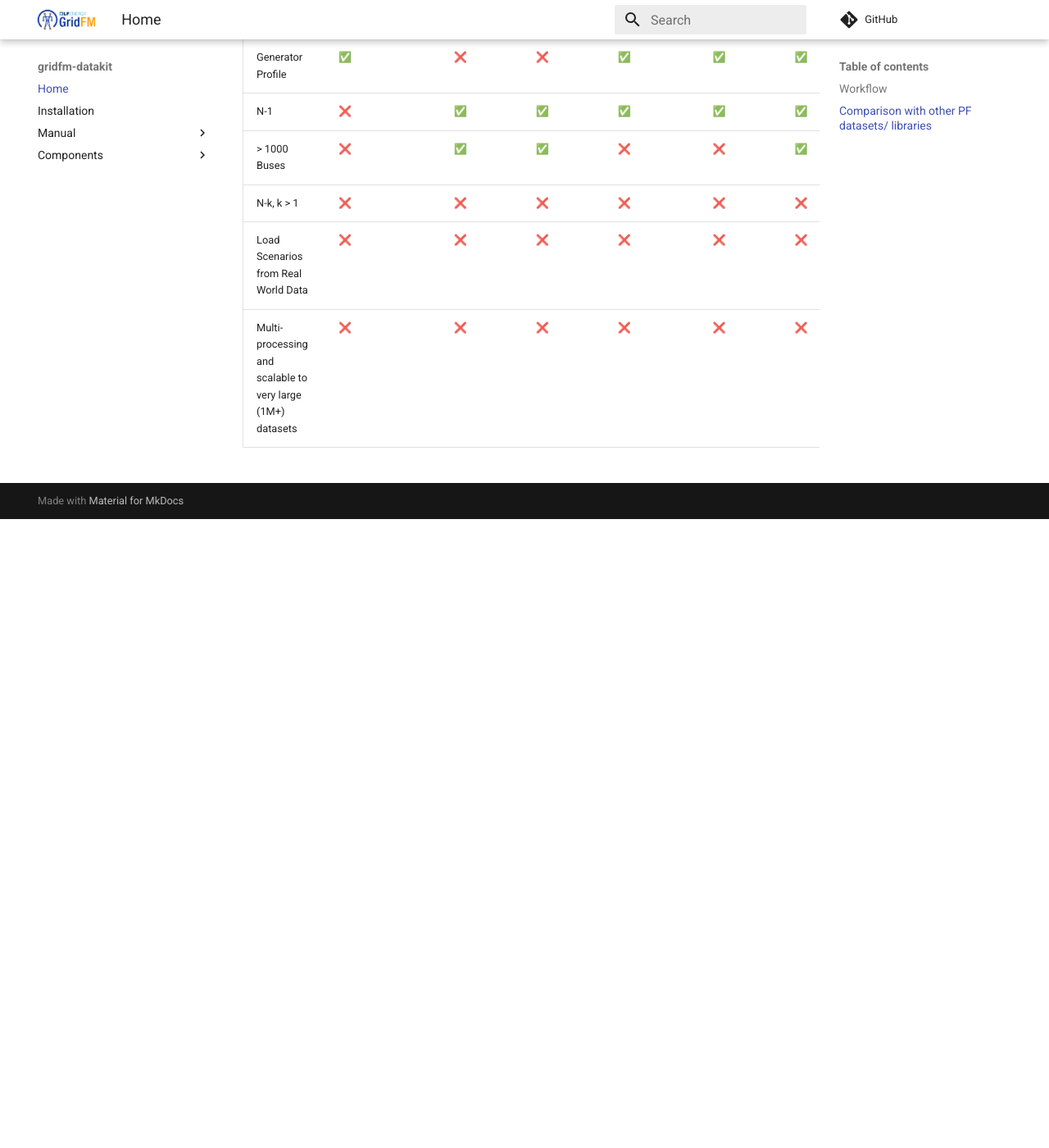
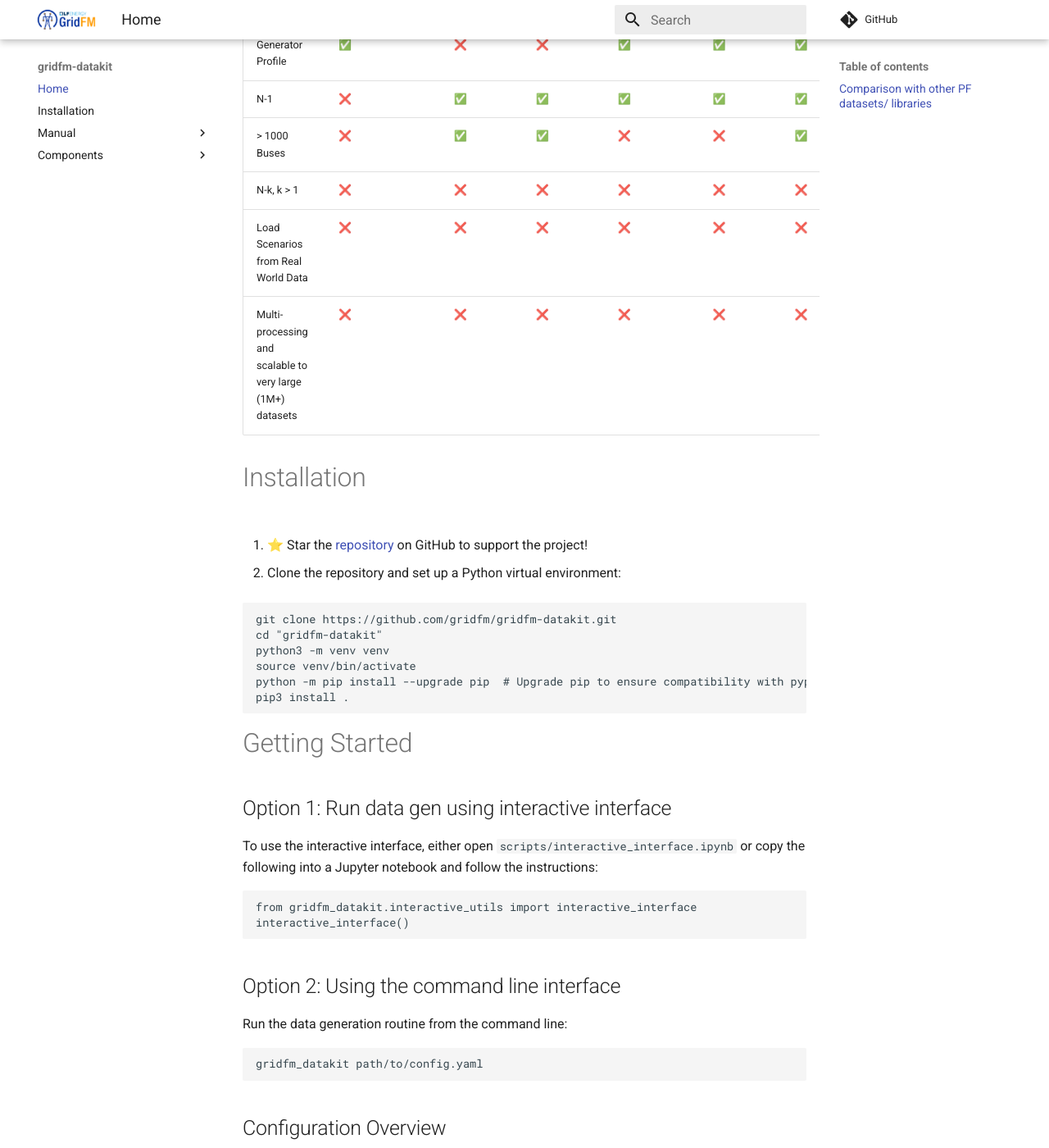
Before and after one commit to gridfm/gridfm-datakit, an MkDocs documentation site: the page built from docs/index.md, in a window 1280 px wide and 1400 px high, scrolled down 767 px. Shown: the whole window at 82% size. Built offline with MkDocs 1.6.1 and Material for MkDocs 9.7.7, drawn with Linux system fonts in a browser that asks for light colours; nearby versions of some CDN libraries; library files that are not in the unit come from our copies; comment, search, counter and statistics services are not loaded; some of the changed text lies outside the part shown.

Commit message:
updated readme

````diff
--- a/docs/index.md
+++ b/docs/index.md
@@ -1,11 +1,12 @@
-# gridfm-datakit
+[![Docs](https://img.shields.io/badge/docs-available-brightgreen)](https://gridfm.github.io/gridfm-datakit/)
+
+
+# Overview
 
 
 This library is brought to you by the GridFM team to generate power flow data to train machine learning and foundation models.
 
----
 
-### Workflow
 
 <p align="center">
   <img src="figs/pipeline.png" alt=""/>
@@ -17,7 +18,7 @@
 
 
 
-### Comparison with other PF datasets/ libraries
+## Comparison with other PF datasets/ libraries
 
 | Feature                                                    | GraphNeuralSolver [\[1\]](https://doi.org/10.1016/j.epsr.2020.106547)| OPFData [\[2\]](https://arxiv.org/abs/2406.07234) | OPFLearn [\[3\]](https://arxiv.org/abs/2111.01228)| PowerFlowNet [\[4\]](https://arxiv.org/abs/2311.03415) | TypedGNN [\[5\]](https://doi.org/10.1016/j.engappai.2022.105567)| PF△ [\[6\]](https://www.climatechange.ai/papers/iclr2025/67)| **gridfm-datakit** [\[7\]](https://www.cell.com/joule/fulltext/S2542-4351(24)00470-7) |
 | ---------------------------------------------------------- | ----------------- | ------- | -------- | ------------ | -------- | --- | ---------- |
@@ -27,3 +28,102 @@
 | N-k, k > 1                                                 | ❌                | ❌      | ❌       | ❌           | ❌       | ❌  | ✅         |
 | Load Scenarios from Real World Data                        | ❌                | ❌      | ❌       | ❌           | ❌       | ❌  | ✅         |
 | Multi-processing and scalable to very large (1M+) datasets | ❌                | ❌      | ❌       | ❌           | ❌       | ❌  | ✅         |
+
+
+# Installation
+
+1. ⭐ Star the [repository](https://github.com/gridfm/gridfm-datakit) on GitHub to support the project!
+
+2. Clone the repository and set up a Python virtual environment:
+
+```bash
+git clone https://github.com/gridfm/gridfm-datakit.git
+cd "gridfm-datakit"
+python3 -m venv venv
+source venv/bin/activate
+python -m pip install --upgrade pip  # Upgrade pip to ensure compatibility with pyproject.toml
+pip3 install .
+```
+
+# Getting Started
+
+## Option 1: Run data gen using interactive interface
+
+To use the interactive interface, either open `scripts/interactive_interface.ipynb` or copy the following into a Jupyter notebook and follow the instructions:
+
+```python
+from gridfm_datakit.interactive_utils import interactive_interface
+interactive_interface()
+```
+
+
+## Option 2: Using the command line interface
+
+Run the data generation routine from the command line:
+
+```bash
+gridfm_datakit path/to/config.yaml
+```
+
+
+## Configuration Overview
+
+Refer to the sections [Network](network.md), [Load Scenarios](load_scenarios.md), and [Topology perturbations](topology_perturbations.md) for a description of the configuration parameters.
+
+Sample configuration files are provided in `scripts/config`, e.g. `default.yaml`:
+
+```yaml
+network:
+  name: "case24_ieee_rts" # Name of the power grid network (without extension)
+  source: "pglib" # Data source for the grid; options: pglib, pandapower, file
+  network_dir: "scripts/grids" # if using source "file", this is the directory containing the network file (relative to the project root)
+
+
+load:
+  generator: "agg_load_profile" # Name of the load generator; options: agg_load_profile, powergraph
+  agg_profile: "default" # Name of the aggregated load profile
+  scenarios: 200 # Number of different load scenarios to generate
+  # WARNING: the following parameters are only used if generator is "agg_load_profile"
+  # if using generator "powergraph", these parameters are ignored
+  sigma: 0.05 # max local noise
+  change_reactive_power: true # If true, changes reactive power of loads. If False, keeps the ones from the case file
+  global_range: 0.4 # Range of the global scaling factor. used to set the lower bound of the scaling factor
+  max_scaling_factor: 4.0 # Max upper bound of the global scaling factor
+  step_size: 0.025 # Step size when finding the upper bound of the global scaling factor
+  start_scaling_factor: 0.8 # Initial value of the global scaling factor
+
+topology_perturbation:
+  type: "random" # Type of topology generator; options: n_minus_k, random, none
+  # WARNING: the following parameters are only used if type is not "none"
+  k: 1 # Maximum number of components to drop in each perturbation
+  n_topology_variants: 5 # Number of unique perturbed topologies per scenario
+  elements: ["line", "trafo", "gen", "sgen"] # elements to perturb options: line, trafo, gen, sgen
+
+settings:
+  num_processes: 10 # Number of parallel processes to use
+  data_dir: "./data_out" # Directory to save generated data relative to the project root
+  large_chunk_size: 50 # Number of load scenarios processed before saving
+  no_stats: false # If true, disables statistical calculations
+  overwrite: true # If true, overwrites existing files, if false, appends to files (note that bus_params.csv, edge_params.csv, scenarios_{load.generator}.csv and scenarios_{load.generator}.html will still be overwritten)
+  mode: "pf" # Mode of the script; options: contingency, pf
+```
+
+<br>
+
+## Output Files
+
+The data generation process produces several output files in the specified data directory:
+
+- **tqdm.log**: Progress bar log.
+- **error.log**: Log of the errors raised during data generation.
+- **args.log**: Copy of the config file used.
+- **pf_node.csv**: Data related to the nodes (buses) in the network, such as voltage levels and power injections.
+- **pf_edge.csv**: Branch admittance matrix for each pf case.
+- **branch_idx_removed.csv**: List of the indices of the branches (lines and transformers) that got removed when perturbing the topologies.
+- **edge_params.csv**: Branch admittance matrix and branch rate limits for the unperturbed topology.
+- **bus_params.csv**: Parameters for the buses (voltage limits and the base voltage).
+- **scenario_{args.load.generator}.csv**: Load element-level load profile obtained after using the load scenario generator.
+- **scenario_{args.load.generator}.html**: Plots of the element-level load profile.
+- **scenario_{args.load.generator}.log**: If generator is "agg_load_profile", stores the upper and lower bounds for the global scaling factor.
+- **stats.csv**: Stats about the generated data.
+- **stats_plot.html**: Plots of the stats about the generated data.
````
Also changed, not shown: docs/installation.md (+3 -3 lines).
